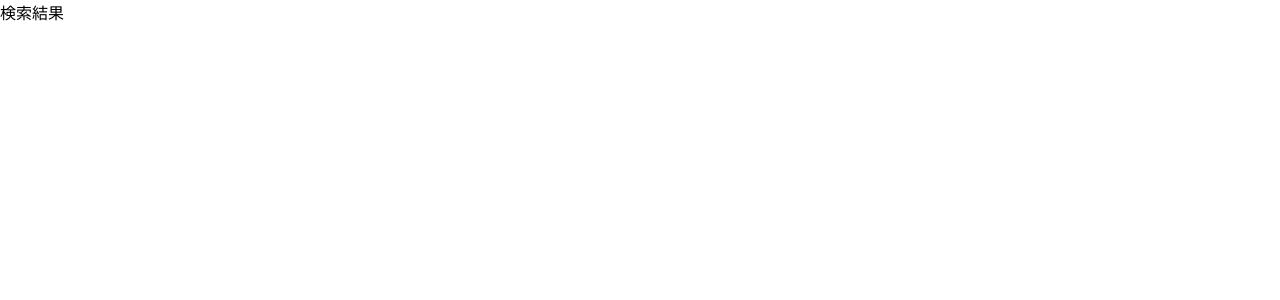
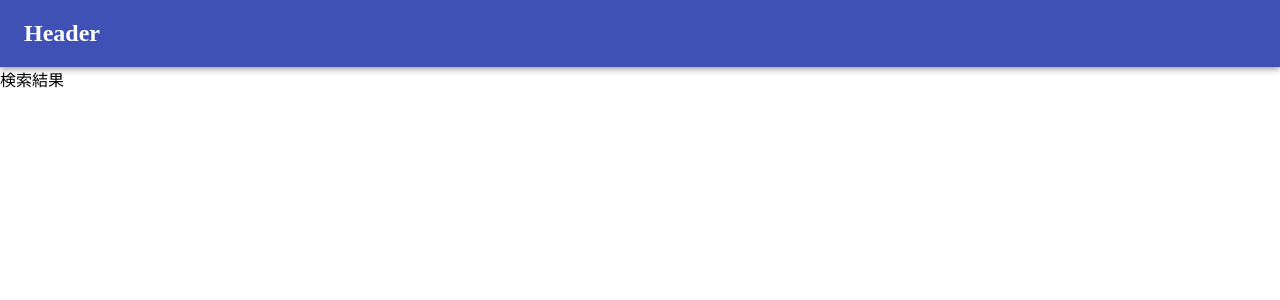
Before and after one commit to yk-port/distribution-site, a React (Create React App) app: page /search/1 in a window 1280 px wide. Shown: the top 300 px of the page. Built offline with nearby package versions, Linux system fonts and the light colour scheme.

Commit message:
add: header

```diff
--- /dev/null
+++ b/src/pages/ResultPage.tsx
@@ -0,0 +1,13 @@
+import React, { FC } from "react";
+import TopHeader from "../components/topPage/TopHeader";
+
+const ResultPage: FC = () => {
+  return (
+    <div>
+      <TopHeader />
+      検索結果
+    </div>
+  );
+};
+
+export default ResultPage;
--- a/src/pages/TopPage.tsx
+++ b/src/pages/TopPage.tsx
@@ -2,8 +2,9 @@ import React, { FC } from "react";
 // BrowserRouterモジュールをRouterという名前で使用するための記述
 import { BrowserRouter as Router, Switch, Route } from "react-router-dom";
 
-import TopHeader from "../components/topPage/topHeader";
-import TopMain from "../components/topPage/topMain";
+import ResultPage from "./ResultPage";
+import TopHeader from "../components/topPage/TopHeader";
+import TopMain from "../components/topPage/TopMain";
 
 const TopPage: FC = () => {
   return (
@@ -17,7 +18,7 @@ const TopPage: FC = () => {
         </Route>
         {/* /search/:keyword に一致する場合は以下のコンポーネントを表示 */}
         <Route path="/search/:keyword" exact>
-          検索結果
+          <ResultPage />
         </Route>
       </Switch>
     </Router>
```
